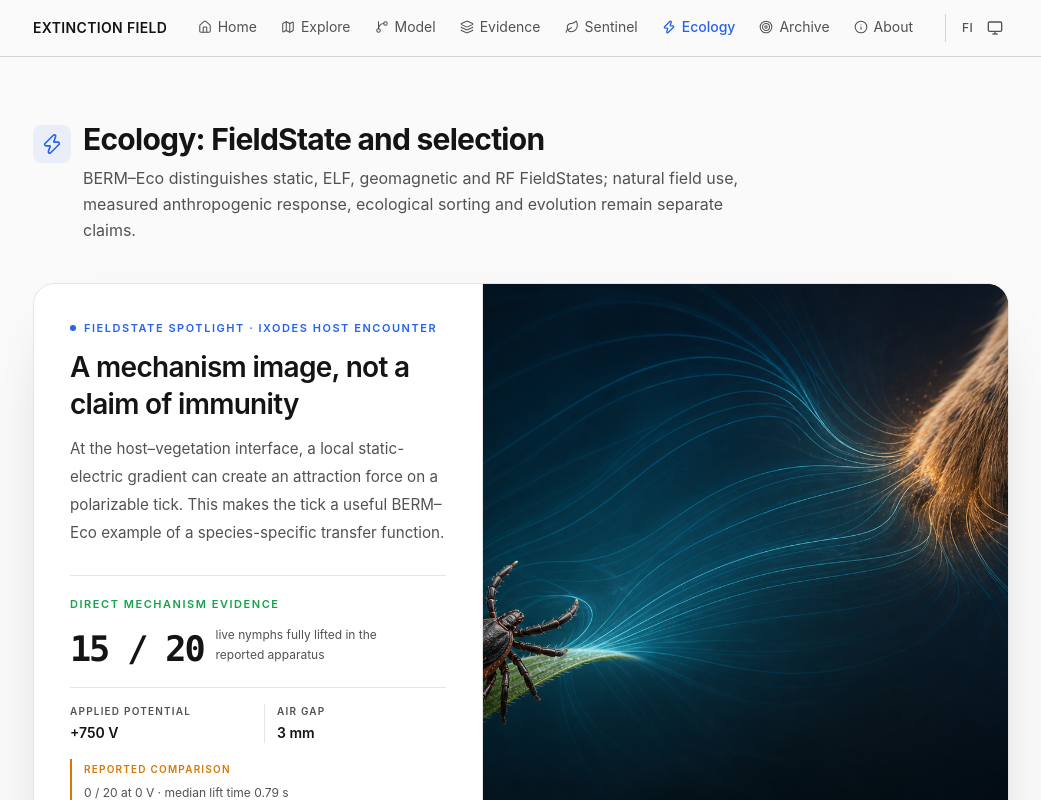
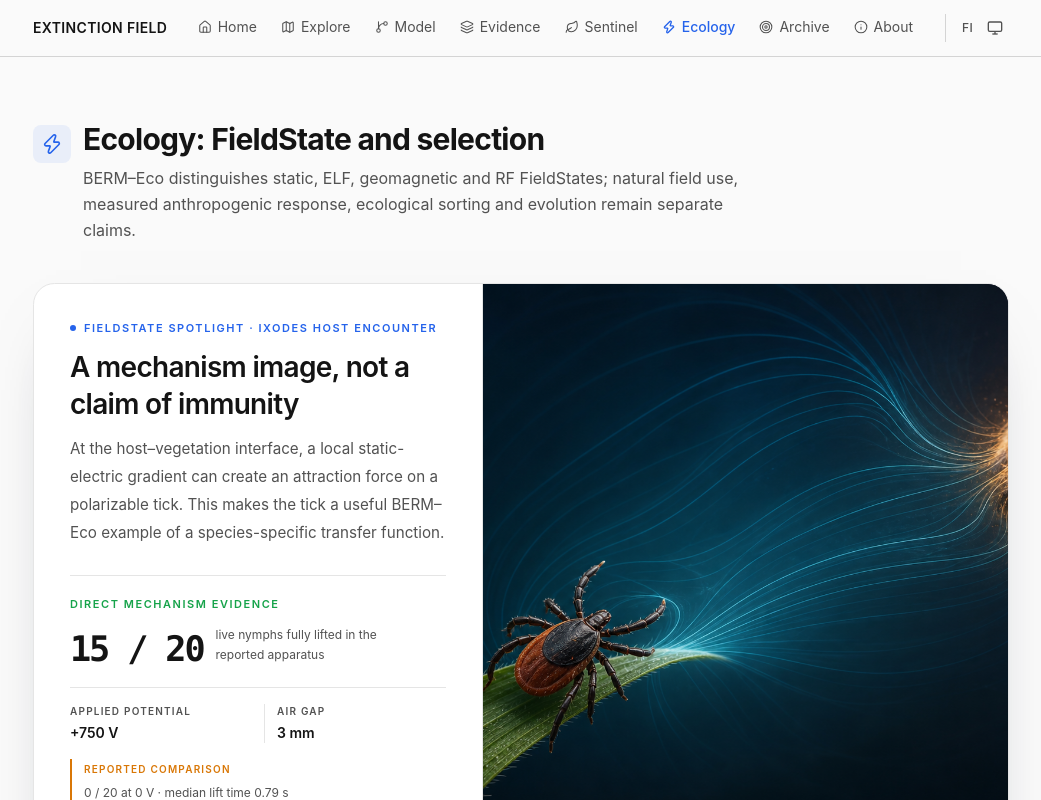
Before and after one commit to joetuotto/extinctionfield, a Next.js app in the folder website/: page /en/ecology in a window 1280 px wide. Shown: the top 800 px of the page, without its empty margins (119-1160 px from the left). Built offline with nearby package versions, Linux system fonts and the light colour scheme.

Commit message:
Center tick focal point in ecology hero

```diff
--- a/website/components/EcoTickHero.tsx
+++ b/website/components/EcoTickHero.tsx
@@ -128,7 +128,7 @@ export function EcoTickHero({ locale }: { locale: Locale }) {
             fill
             priority
             sizes="(max-width: 1024px) 100vw, 560px"
-            className="object-cover object-[45%_50%]"
+            className="object-cover object-[26%_50%]"
           />
         </div>
       </div>
```
